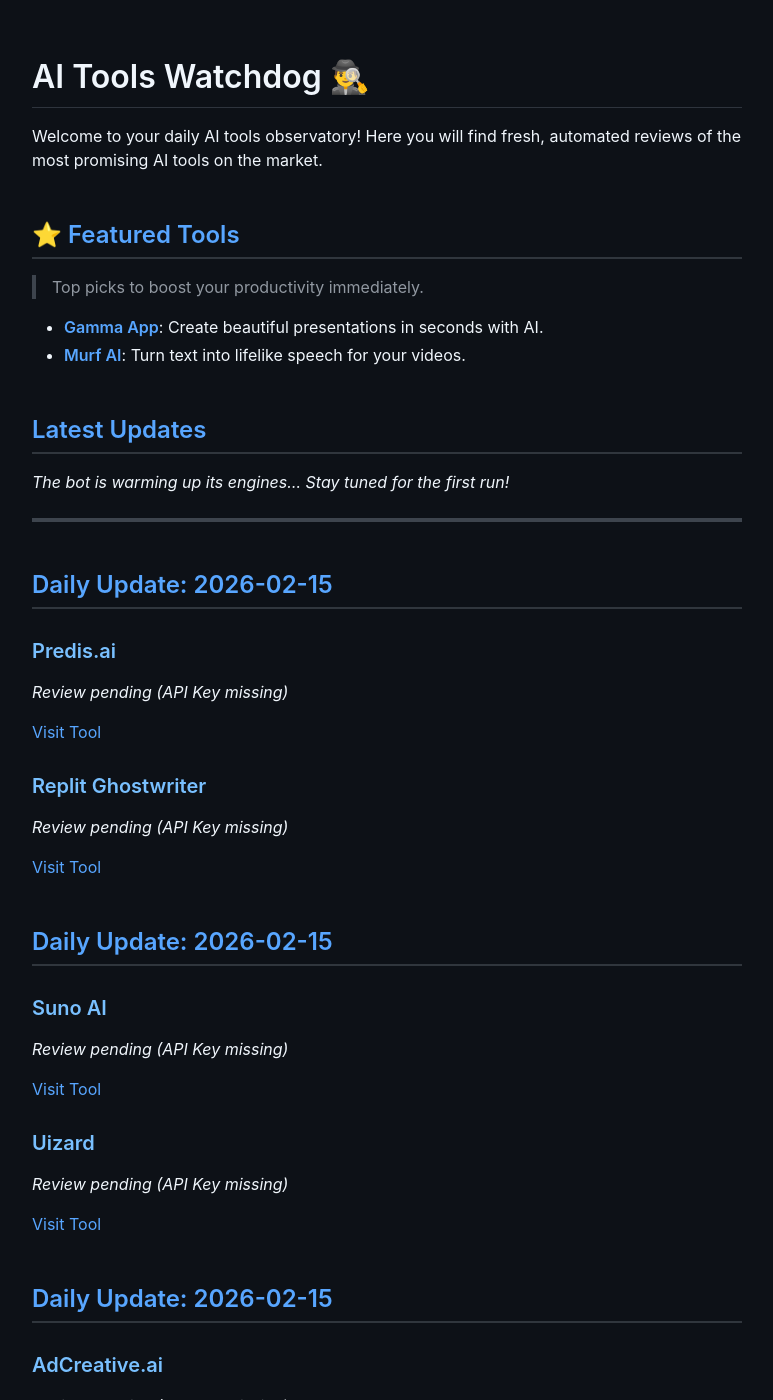
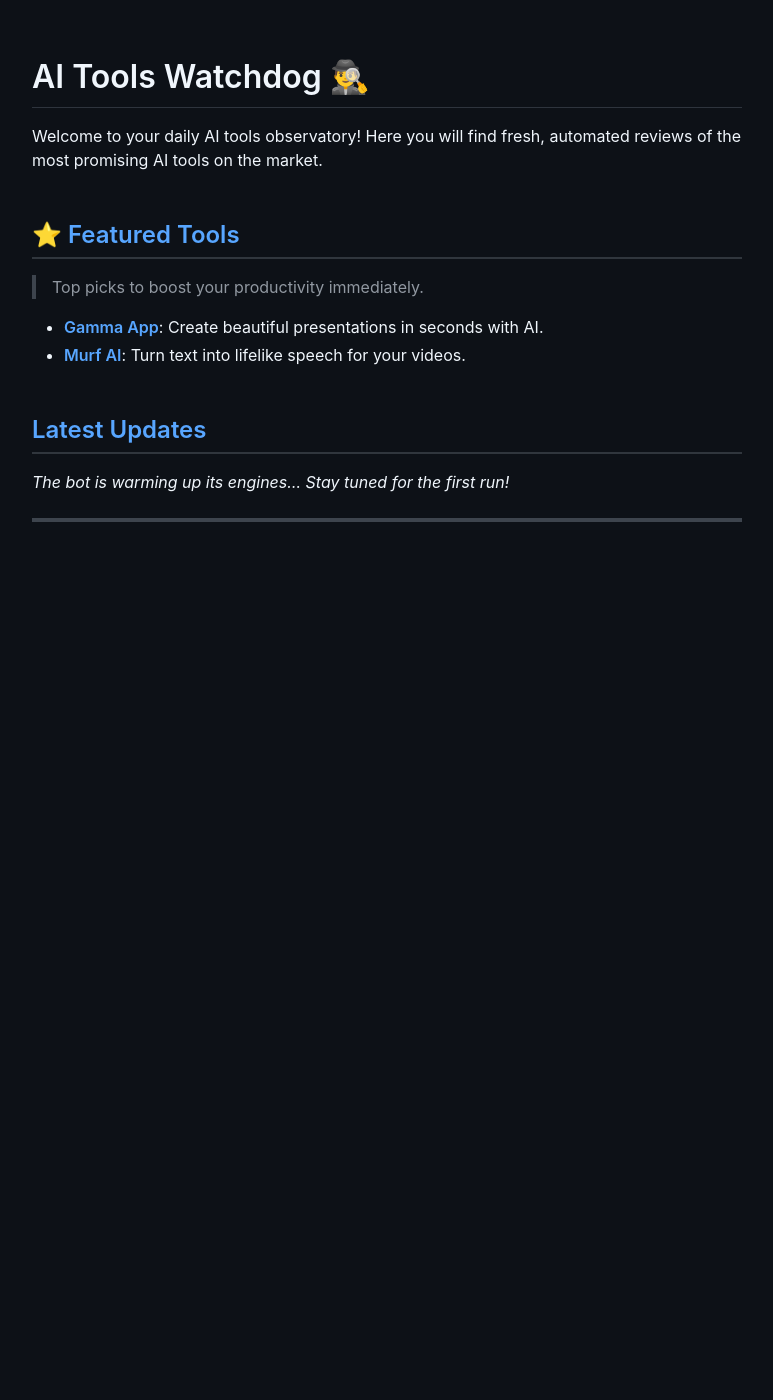
Before and after one commit to virtualsapphirestore/Ai-tools-watchdog, a Jekyll site: the page built from index.md, in a window 1280 px wide and 1400 px high, scrolled down 270 px. Shown: the whole window, without its empty margins (253-1026 px from the left). Built offline with Jekyll 4.4.1, drawn with Linux system fonts in a browser that asks for light colours; nearby versions of some CDN libraries; after the commit the page ends 900 px from its top, so only the background shows below that; some of the changed text lies outside the part shown.

Commit message:
Fix: proper model name and clean index

```diff
--- a/index.md
+++ b/index.md
@@ -2,6 +2,7 @@
 layout: default
 title: AI Tools Watchdog
 ---
+
 # AI Tools Watchdog 🕵️‍♂️
 
 Welcome to your daily AI tools observatory! Here you will find fresh, automated reviews of the most promising AI tools on the market.
@@ -16,47 +17,3 @@ Welcome to your daily AI tools observatory! Here you will find fresh, automated
 *The bot is warming up its engines... Stay tuned for the first run!*
 
 ---
-
-## Daily Update: 2026-02-15
-
-### Predis.ai
-
-*Review pending (API Key missing)*
-
-[Visit Tool](https://predis.ai)
-### Replit Ghostwriter
-
-*Review pending (API Key missing)*
-
-[Visit Tool](https://replit.com)
-
-## Daily Update: 2026-02-15
-
-### Suno AI
-
-*Review pending (API Key missing)*
-
-[Visit Tool](https://suno.ai)
-### Uizard
-
-*Review pending (API Key missing)*
-
-[Visit Tool](https://uizard.io)
-
-## Daily Update: 2026-02-15
-
-### AdCreative.ai
-
-*Review pending (API Key missing)*
-
-[Visit Tool](https://www.adcreative.ai)
-### Rytr
-
-*Review pending (API Key missing)*
-
-[Visit Tool](https://rytr.me)
-
-## Latest Updates
-*The bot is warming up its engines... Stay tuned for the first run!*
-
----
```
Also changed, not shown: src/scraper.py (+2 -11 lines).
